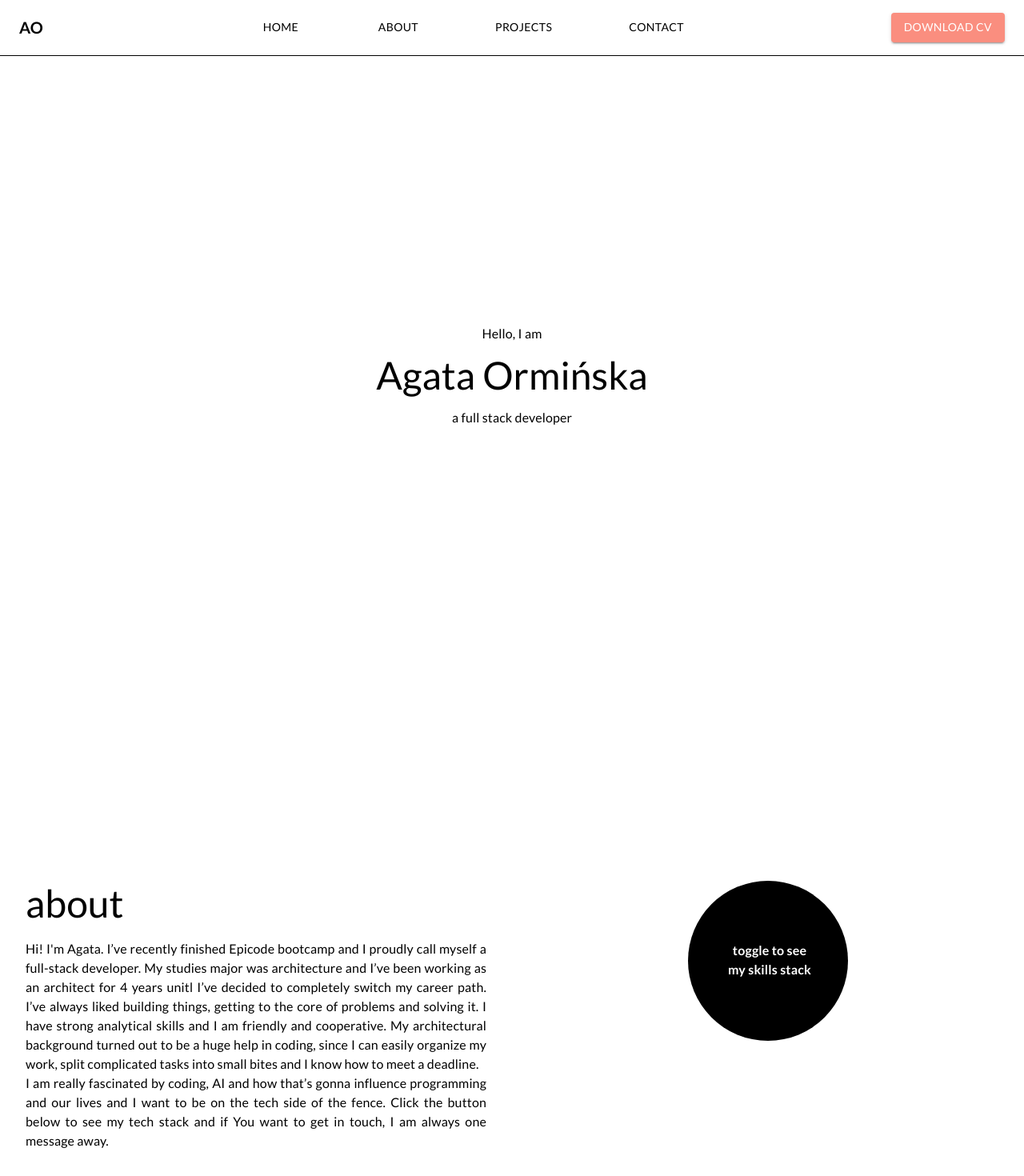
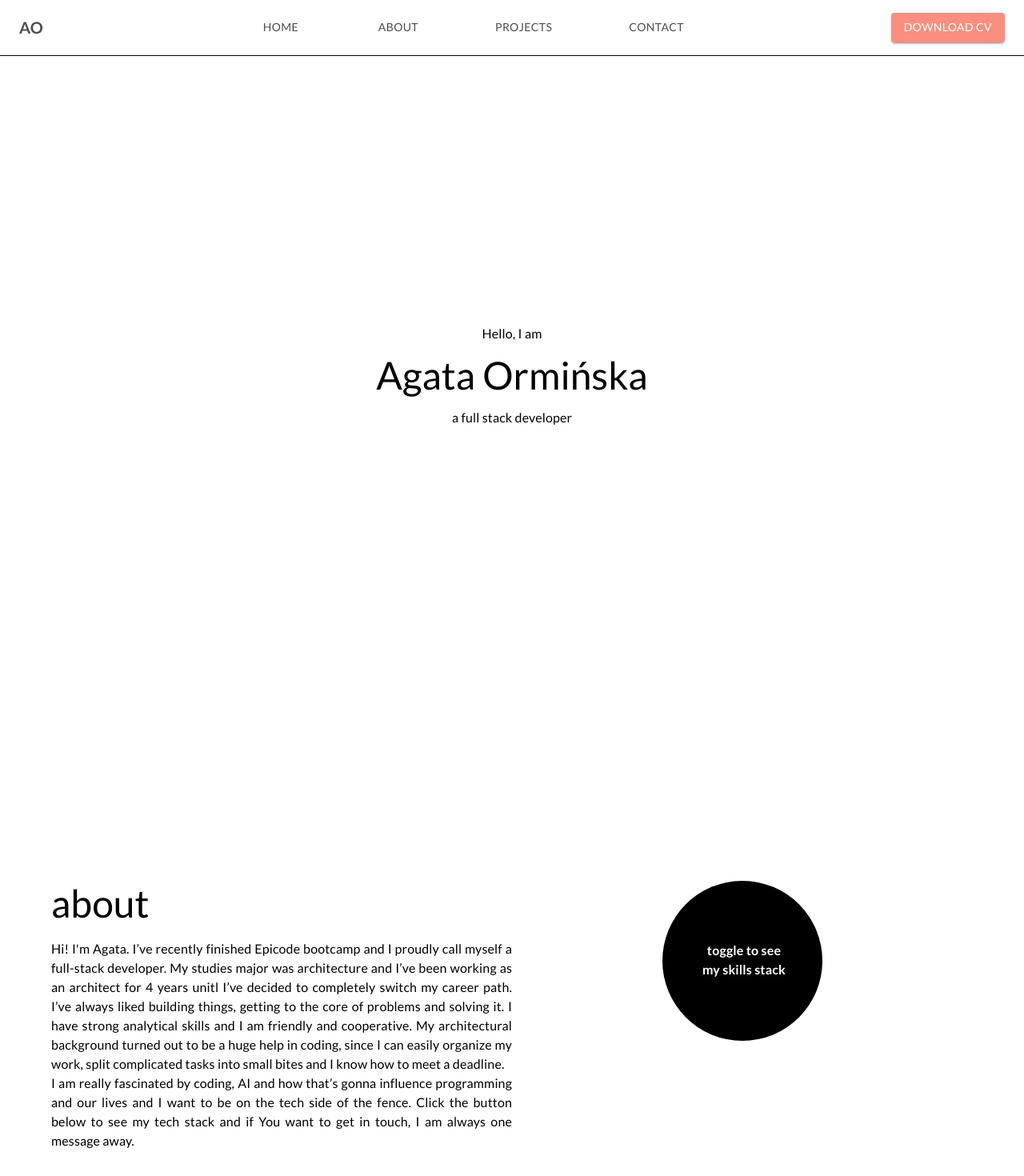
Before and after one commit to zodiakara/ao_folio, a React (Create React App) app: page / in a window 1280 px wide. Shown: the top 1470 px of the page at 80% size. Built offline with nearby package versions, Linux system fonts and the light colour scheme.

Commit message:
navbar styles and nav fix

```diff
--- a/src/assets/myProjects.js
+++ b/src/assets/myProjects.js
@@ -5,8 +5,8 @@ export const myProjects = [
   {
     name: "swAPP",
     scope: "Frontend and Backend",
-    stackFE: "React, Redux, MUI",
-    stackBE: "",
+    stackFE: "React, Redux, MUI, Socket.io",
+    stackBE: "NodeJs, Express, MongoDB, JWT, Socket.io",
     image: swapp,
     repoFE: "https://github.com/zodiakara/-capstone-project-FE",
     repoBE: "",
@@ -18,7 +18,7 @@ export const myProjects = [
     name: "LinkedIn Clone",
     scope: "Frontend and Backend",
     stackFE: "React, Redux, Bootstrap",
-    stackBE: "",
+    stackBE: "NodeJs, Express, MongoDB, JWT",
     image: li,
     repoFE: "https://github.com/zodiakara/LINKEDIN-CLONE-FE",
     repoBE: "",
@@ -29,8 +29,8 @@ export const myProjects = [
   {
     name: "Whatsapp Clone",
     scope: "Frontend and Backend",
-    stackFE: "React, Redux, Typescript, MUI, Bootstrap",
-    stackBE: "",
+    stackFE: "React, Redux, Typescript, MUI, Bootstrap, Socket.io",
+    stackBE: "NodeJs, Express, MongoDB, JWT, Socket.io",
     image:
       "https://media.cnn.com/api/v1/images/stellar/prod/201026153717-cancun-mexico.jpg?q=x_2,y_215,h_1228,w_2182,c_crop/h_720,w_1280/f_webp",
     repoFE: "link",
--- a/src/components/about/About.jsx
+++ b/src/components/about/About.jsx
@@ -4,7 +4,11 @@ import Circle from "./Circle.jsx";
 
 function About() {
   return (
-    <Box className="MainContainer">
+    <Box
+      className="MainContainer"
+      id="about"
+      sx={{ marginX: { xs: "2rem", md: "3rem", lg: "4rem" } }}
+    >
       <Grid container rowSpacing={{ md: 3 }}>
         <Grid item xs={12} md={6}>
           <Box
@@ -14,11 +18,11 @@ function About() {
               flexDirection: "column",
             }}
           >
-            <Typography gutterBottom sx={{ mx: "2rem" }} variant="h3">
+            <Typography gutterBottom variant="h3">
               {" "}
               about{" "}
             </Typography>
-            <Typography sx={{ textAlign: "justify", mx: "2rem" }}>
+            <Typography sx={{ textAlign: "justify" }}>
               Hi! I'm Agata. I’ve recently finished Epicode bootcamp and I
               proudly call myself a full-stack developer. My studies major was
               architecture and I’ve been working as an architect for 4 years
@@ -52,8 +56,11 @@ function About() {
               flexDirection: "column",
             }}
           >
-            <Typography variant="h3" sx={{ px: 1, textAlign: "center" }}>
-              Skills
+            <Typography
+              variant="h3"
+              sx={{ px: 1, textAlign: "center", marginY: "0.75rem" }}
+            >
+              skills
             </Typography>
 
             <Box
--- a/src/components/contact/ContactPage.jsx
+++ b/src/components/contact/ContactPage.jsx
@@ -4,7 +4,7 @@ import ContactForm from "./ContactForm";
 function ContactPage() {
   return (
     <>
-      <Box className="MainContainer">
+      <Box className="MainContainer" id="contact">
         <Typography gutterBottom variant="h3">
           wanna collaborate?
         </Typography>
--- a/src/components/general/MyNav.jsx
+++ b/src/components/general/MyNav.jsx
@@ -10,8 +10,10 @@ import Container from "@mui/material/Container";
 import Button from "@mui/material/Button";
 import MenuItem from "@mui/material/MenuItem";
 import ButtonPink from "./ButtonPink";
+import classes from "./MyNav.module.css";
+import { Link } from "@mui/material";
 
-const pages = ["Home", "About", "Projects", "Contact"];
+const pages = ["home", "about", "projects", "contact"];
 
 const MyNavbar = () => {
   const [anchorElNav, setAnchorElNav] = React.useState(null);
@@ -26,6 +28,7 @@ const MyNavbar = () => {
 
   return (
     <AppBar
+      className={classes.navbar}
       position="sticky"
       sx={{
         backgroundColor: "white",
@@ -39,7 +42,7 @@ const MyNavbar = () => {
             variant="h6"
             noWrap
             component="a"
-            href="#welcome"
+            href="#home"
             sx={{
               mr: 2,
               display: { xs: "none", md: "flex" },
@@ -65,6 +68,7 @@ const MyNavbar = () => {
             </IconButton>
             <Menu
               id="menu-appbar"
+              className={classes.smallToolbar}
               anchorEl={anchorElNav}
               anchorOrigin={{
                 vertical: "bottom",
@@ -84,7 +88,10 @@ const MyNavbar = () => {
             >
               {pages.map((page) => (
                 <MenuItem key={page} onClick={handleCloseNavMenu}>
-                  <Typography textAlign="center">{page}</Typography>
+                  <Link href={`${"#" + page}`}>
+                    {" "}
+                    <Typography textAlign="center">{page}</Typography>
+                  </Link>
                 </MenuItem>
               ))}
             </Menu>
@@ -99,9 +106,21 @@ const MyNavbar = () => {
           >
             {pages.map((page) => (
               <Button
+                disableRipple
+                disableFocusRipple
+                className={({ isActive }) =>
+                  isActive ? classes.active : undefined
+                }
                 key={page}
                 onClick={handleCloseNavMenu}
-                sx={{ my: 2, mx: 5, color: "black", display: "block" }}
+                sx={{
+                  my: 2,
+                  mx: 5,
+                  color: "black",
+                  display: "block",
+                  backgroundColor: "transparent",
+                  "&:hover": { backgroundColor: "transparent" },
+                }}
                 href={`${"#" + page}`}
               >
                 {page}
--- /dev/null
+++ b/src/components/general/MyNav.module.css
@@ -0,0 +1,12 @@
+.navbar a,
+.smallToolbar a {
+  text-decoration: none;
+  color: rgb(78, 77, 77);
+}
+.navbar a.active,
+.navbar a:hover,
+.smallToolbar a.active,
+.smallToolbar a:hover {
+  color: black;
+  font-weight: bolder;
+}
--- a/src/components/main/Welcome.jsx
+++ b/src/components/main/Welcome.jsx
@@ -2,7 +2,7 @@ import { Box, Typography } from "@mui/material";
 
 function WelcomePage() {
   return (
-    <Box className="MainContainer">
+    <Box className="MainContainer" id="home">
       <Typography> Hello, I am </Typography>
       <Typography sx={{ marginY: "0.75rem" }} variant="h3">
         {" "}
--- a/src/components/projects/Projects.jsx
+++ b/src/components/projects/Projects.jsx
@@ -5,7 +5,11 @@ import ProjectsCard from "./ProjectsCard";
 
 const Projects = () => {
   return (
-    <Box className="MainContainer" sx={{ marginX: { xs: "1rem", lg: "3rem" } }}>
+    <Box
+      className="MainContainer"
+      id="projects"
+      sx={{ marginX: { xs: "1rem", md: "2.5rem", lg: "3rem" } }}
+    >
       <Typography gutterBottom variant="h3">
         projects
       </Typography>
```
